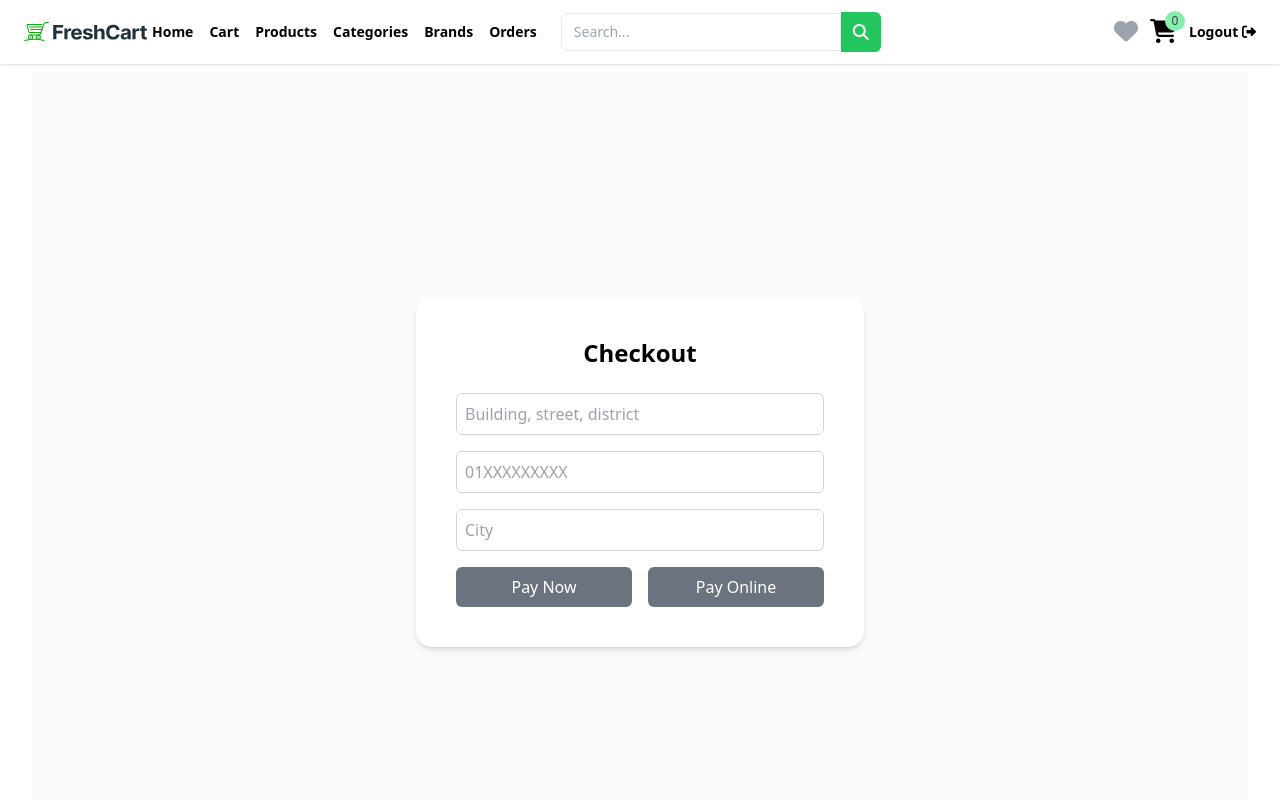
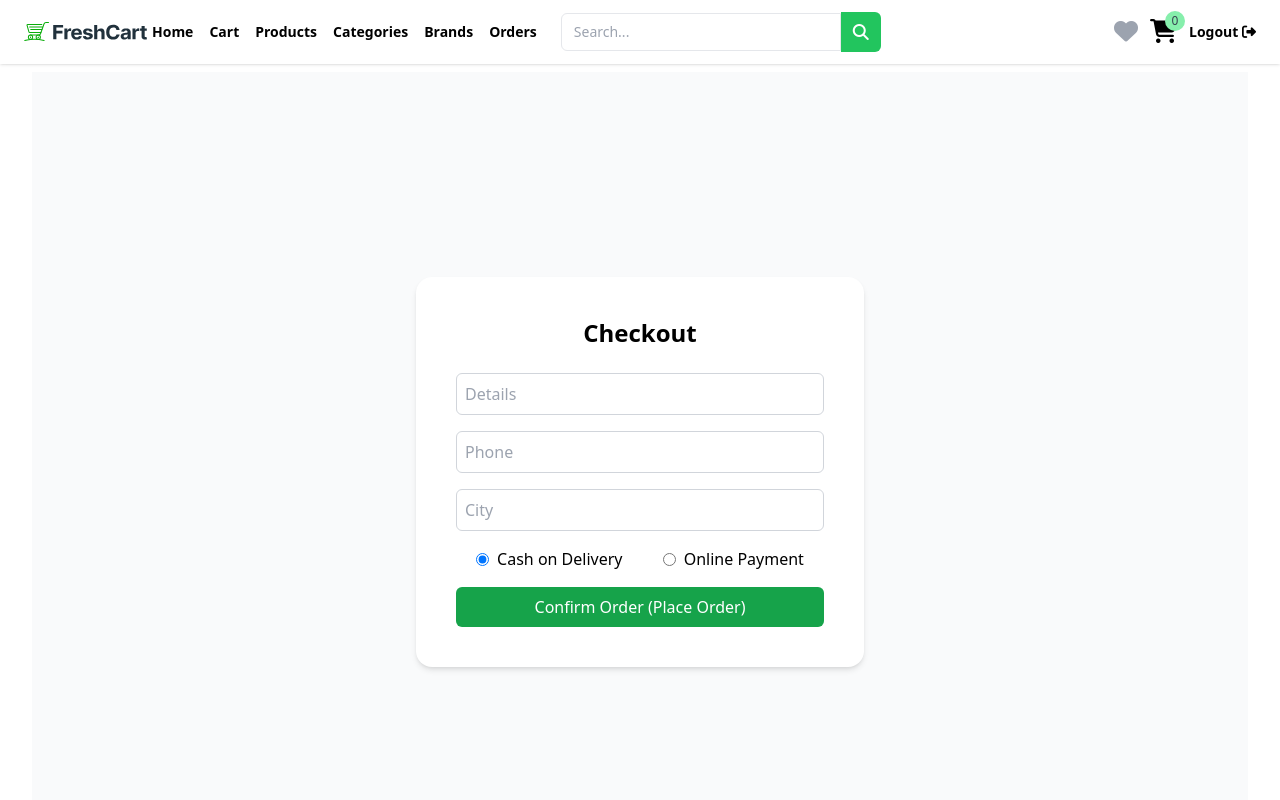
Before and after one commit to Mohamed12-6/E-ecommerce, a React (Vite) app: page /checkout in a window 1280 px wide. Shown: the top 800 px of the page. Built offline with nearby package versions, Linux system fonts and the light colour scheme; no server answers; sample sign-in values are in the browser's storage.

Commit message:
Update project with latest changes

```diff
--- a/src/Components/Checkout/Checkout.jsx
+++ b/src/Components/Checkout/Checkout.jsx
@@ -5,55 +5,63 @@ import { useNavigate } from 'react-router-dom';
 import * as Yup from 'yup';
 import toast from 'react-hot-toast';
 import { Helmet } from 'react-helmet';
-import axios from 'axios';
 
 export default function Checkout() {
+  const [isLoading, setIsLoading] = useState(false);
+  const [paymentMethod, setPaymentMethod] = useState('cash');
   const { cart, setCart, checkout, payByCash } = useContext(CartContext);
   const navigate = useNavigate();
-  const [isLoading, setIsLoading] = useState(false);
-  const [paymentMethod, setPaymentMethod] = useState(null); // null, 'cash', 'online'
-
-  const validationSchema = Yup.object({
-    details: Yup.string().min(10, 'Address must be at least 10 chars').required('Details required'),
-    phone: Yup.string().matches(/^01[0125][0-9]{8}$/, 'Invalid Egyptian phone').required('Phone required'),
-    city: Yup.string().min(3, 'City too short').required('City required'),
-  });
 
   const formik = useFormik({
-    initialValues: { details: '', phone: '', city: '' },
-    validationSchema,
+    initialValues: {
+      details: '',
+      phone: '',
+      city: '',
+    },
+    validationSchema: Yup.object({
+      details: Yup.string().required('Details are required'),
+      phone: Yup.string().required('Phone is required'),
+      city: Yup.string().required('City is required'),
+    }),
     onSubmit: async (values) => {
-      if (!paymentMethod) {
-        toast.error('Please select a payment method');
+      if (!cart?.cartId) {
+        toast.error('No cart items found');
         return;
       }
 
       setIsLoading(true);
-      const toastId = toast.loading('Processing...');
+
       try {
-        if (paymentMethod === 'cash') {
+        if (paymentMethod === 'online') {
+          const { data } = await checkout(
+            cart.cartId,
+            `${window.location.origin}/allorders`,
+            values
+          );
+
+          if (data?.status === 'success') {
+            if (data.session?.url) {
+              // يروح لـ Stripe checkout
+              window.location.href = data.session.url;
+            } else {
+              // لو Stripe مش موجود، ارجع على allorders
+              navigate('/allorders');
+            }
+          } else {
+            toast.error('Failed to initiate online payment');
+          }
+        } else {
           const { data } = await payByCash(cart.cartId, values);
           if (data?.status === 'success') {
             setCart(null);
             toast.success('Order placed successfully!');
-            navigate('/allorders');
-          }
-        } else if (paymentMethod === 'online') {
-          const { data } = await checkout(cart.cartId, `${window.location.origin}/allorders`, values);
-          if (data?.status === 'success' && data?.session?.url) {
-            toast.success('Redirecting to payment...');
-            setTimeout(() => {
-              window.location.href = data.session.url;
-            }, 1500);
-          } else {
-            navigate('/allorders'); // fallback
+            navigate('/allorders'); // ارجع مباشرة
           }
         }
-      } catch (err) {
-        console.error(err);
-        toast.error('Checkout failed');
+      } catch (error) {
+        console.error('Checkout error:', error);
+        toast.error(error.response?.data?.message || 'Checkout failed');
       } finally {
-        toast.dismiss(toastId);
         setIsLoading(false);
       }
     },
@@ -63,77 +71,69 @@ export default function Checkout() {
     <div className="min-h-screen flex justify-center items-center bg-gray-50">
       <Helmet>
         <title>Checkout - E-Commerce</title>
+        <meta name="description" content="Complete your order and choose your payment method" />
       </Helmet>
 
       <div className="bg-white p-8 sm:p-10 rounded-2xl shadow-md w-full max-w-md">
         <h2 className="text-2xl font-semibold text-center mb-6">Checkout</h2>
-
         <form onSubmit={formik.handleSubmit} className="space-y-4">
-          {/* Details */}
           <input
             type="text"
             name="details"
-            placeholder="Building, street, district"
+            placeholder="Details"
+            onChange={formik.handleChange}
             value={formik.values.details}
-            onChange={formik.handleChange}
-            onBlur={formik.handleBlur}
             className="w-full border border-gray-300 rounded-md p-2"
           />
-          {formik.touched.details && formik.errors.details && (
-            <p className="text-red-600 text-sm">{formik.errors.details}</p>
-          )}
-
-          {/* Phone */}
           <input
-            type="tel"
+            type="text"
             name="phone"
-            placeholder="01XXXXXXXXX"
+            placeholder="Phone"
+            onChange={formik.handleChange}
             value={formik.values.phone}
-            onChange={formik.handleChange}
-            onBlur={formik.handleBlur}
             className="w-full border border-gray-300 rounded-md p-2"
           />
-          {formik.touched.phone && formik.errors.phone && (
-            <p className="text-red-600 text-sm">{formik.errors.phone}</p>
-          )}
-
-          {/* City */}
           <input
             type="text"
             name="city"
             placeholder="City"
+            onChange={formik.handleChange}
             value={formik.values.city}
-            onChange={formik.handleChange}
-            onBlur={formik.handleBlur}
             className="w-full border border-gray-300 rounded-md p-2"
           />
-          {formik.touched.city && formik.errors.city && (
-            <p className="text-red-600 text-sm">{formik.errors.city}</p>
-          )}
 
-          {/* Payment Buttons */}
-          <div className="flex gap-4 mt-4">
-            <button
-              type="submit"
-              onClick={() => setPaymentMethod('cash')}
-              className={`flex-1 py-2 rounded-md text-white ${
-                paymentMethod === 'cash' ? 'bg-green-600' : 'bg-gray-500'
-              }`}
-            >
-              Pay Now
-            </button>
-            <button
-              type="submit"
-              onClick={() => setPaymentMethod('online')}
-              className={`flex-1 py-2 rounded-md text-white ${
-                paymentMethod === 'online' ? 'bg-green-600' : 'bg-gray-500'
-              }`}
-            >
-              Pay Online
-            </button>
+          <div className="flex justify-around my-4">
+            <label className="flex items-center gap-2">
+              <input
+                type="radio"
+                name="payment"
+                value="cash"
+                checked={paymentMethod === 'cash'}
+                onChange={() => setPaymentMethod('cash')}
+              />
+              Cash on Delivery
+            </label>
+            <label className="flex items-center gap-2">
+              <input
+                type="radio"
+                name="payment"
+                value="online"
+                checked={paymentMethod === 'online'}
+                onChange={() => setPaymentMethod('online')}
+              />
+              Online Payment
+            </label>
           </div>
 
-          {isLoading && <p className="text-center text-gray-500 mt-2">Processing...</p>}
+          <button
+            type="submit"
+            disabled={isLoading}
+            className="w-full bg-green-600 hover:bg-green-700 text-white py-2 rounded-md"
+          >
+            {isLoading
+              ? 'Processing...'
+              : `Confirm Order (${paymentMethod === 'online' ? 'Pay Now' : 'Place Order'})`}
+          </button>
         </form>
       </div>
     </div>
```
